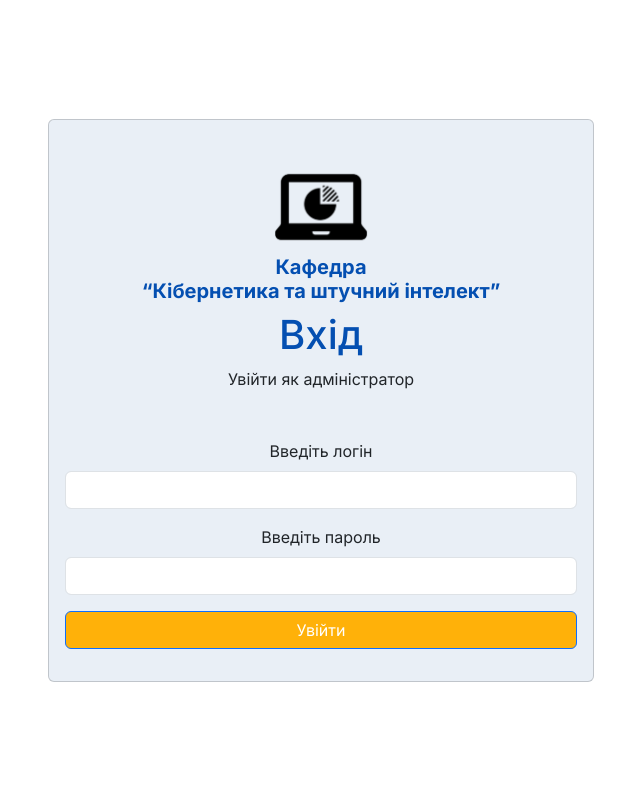
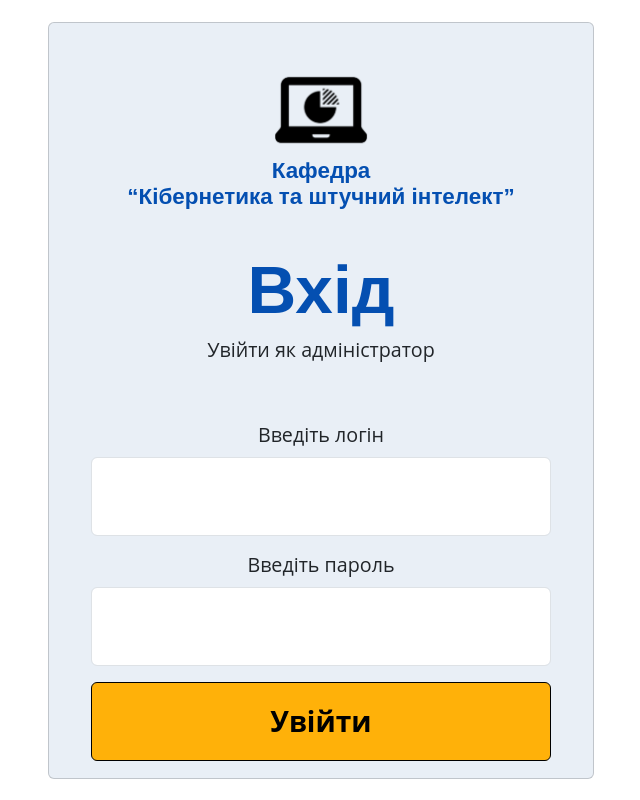
Before and after one commit to curious-minion/EPAM-admin, a Next.js app: page / in a window 1280 px wide. Shown: the whole page, without its empty margins (319-959 px from the left). Built offline with nearby package versions, Linux system fonts and the light colour scheme.

Commit message:
added some styles

```diff
--- a/src/app/page.js
+++ b/src/app/page.js
@@ -1,6 +1,6 @@
 "use client"
 import Image from "next/image";
-import {authorization} from "./page.module.css";
+import {authorization, formLabel, formControl} from "./page.module.css";
 import React from 'react'
 import { Col, Button, Row, Container, Card, Form } from 'react-bootstrap'
 import laptop from "../../public/svg/laptop.svg"
@@ -10,26 +10,29 @@ export default function Login() {
       <Row className="vh-100 d-flex justify-content-center align-items-center">
         <Col md={8} lg={6} xs={12}>
 
-          <Card className="shadow" className={authorization}>
+          <Card className={authorization}>
             <Card.Body>
               <div className="mb-3 mt-4 text-center">
 			  <Image src={laptop}  alt="Логотип"/>
-                <h5 className="fw-bold mb-2">Кафедра <br></br> “Кібернетика та штучний інтелект”</h5>
+                <h2 className="fw-bold">Кафедра <br></br> “Кібернетика та штучний інтелект”</h2>
                 <h1>Вхід</h1>
-				<p className="mb-5">Увійти як адміністратор</p>
+				<p>Увійти як адміністратор</p>
                 <Form className="mb-3">
                   <Form.Group className="mb-3" controlId="formBasicEmail">
-                    <Form.Label className="text-center">Введіть логін</Form.Label>
-                    <Form.Control type="text" placeholder="" />
+                    <Form.Label className={formLabel}>Введіть логін</Form.Label>
+                    <Form.Control className={formControl} type="text" placeholder="" />
                   </Form.Group>
 
                   <Form.Group className="mb-3" controlId="formBasicPassword">
-                    <Form.Label>Введіть пароль</Form.Label>
-                    <Form.Control type="password" placeholder="" />
+                    <Form.Label className={formLabel}>Введіть пароль</Form.Label>
+                    <Form.Control className={formControl} type="password" placeholder="" />
+
+
+
                   </Form.Group>
 
                   <div className="d-grid">
-                    <Button variant="primary" type="submit">
+                    <Button variant="secondary" type="submit">
                       Увійти
                     </Button>
                   </div>
--- a/src/app/page.module.css
+++ b/src/app/page.module.css
@@ -1,9 +1,54 @@
 .authorization{
 background-color: #E0E8F2B0;
+max-width: 557px;
+height: 757px;
+align-items: center;
+
 }
 .authorization button{
     background-color: #FFB109;
+    max-width: 460px;
+    height: 79px;
+    border: 1.41px solid #000000;
+    font-family: Open Sans,sans-serif;
+    font-size: 28.11px;
+    font-weight: 700;
+    line-height: 38.28px;
+    text-align: center;
+    color: #000000;
 }
-.authorization h1, .authorization h5{
+.authorization h1, .authorization h2{
     color: #044FB1;
+    font-family: Raleway,sans-serif;
 }
+.authorization h2{
+
+font-size: 22.43px;
+font-weight: 700;
+line-height: 26.33px;
+
+}
+.authorization h1{
+
+    font-size: 67.47px;
+    font-weight: 800;
+    line-height: 79.21px;
+    margin-top: 40px;
+}
+
+.authorization p, .formLabel{
+    font-family: Open Sans, sans-serif;
+    font-size: 19.68px;
+    font-weight: 400;
+    line-height: 26.8px;
+    text-align: center;
+}
+.authorization p{
+    padding-bottom: 42px;
+}
+.formControl{
+    width: 460px;
+height: 79px;
+
+
+}
```
